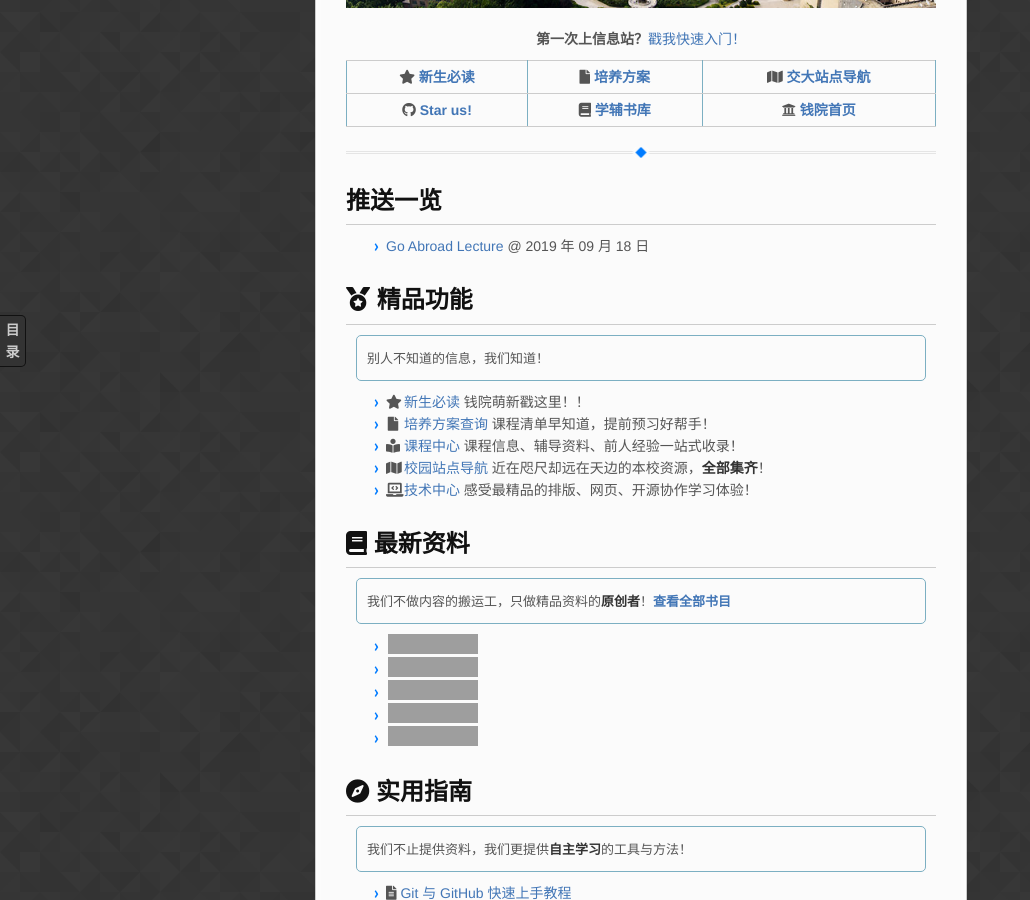
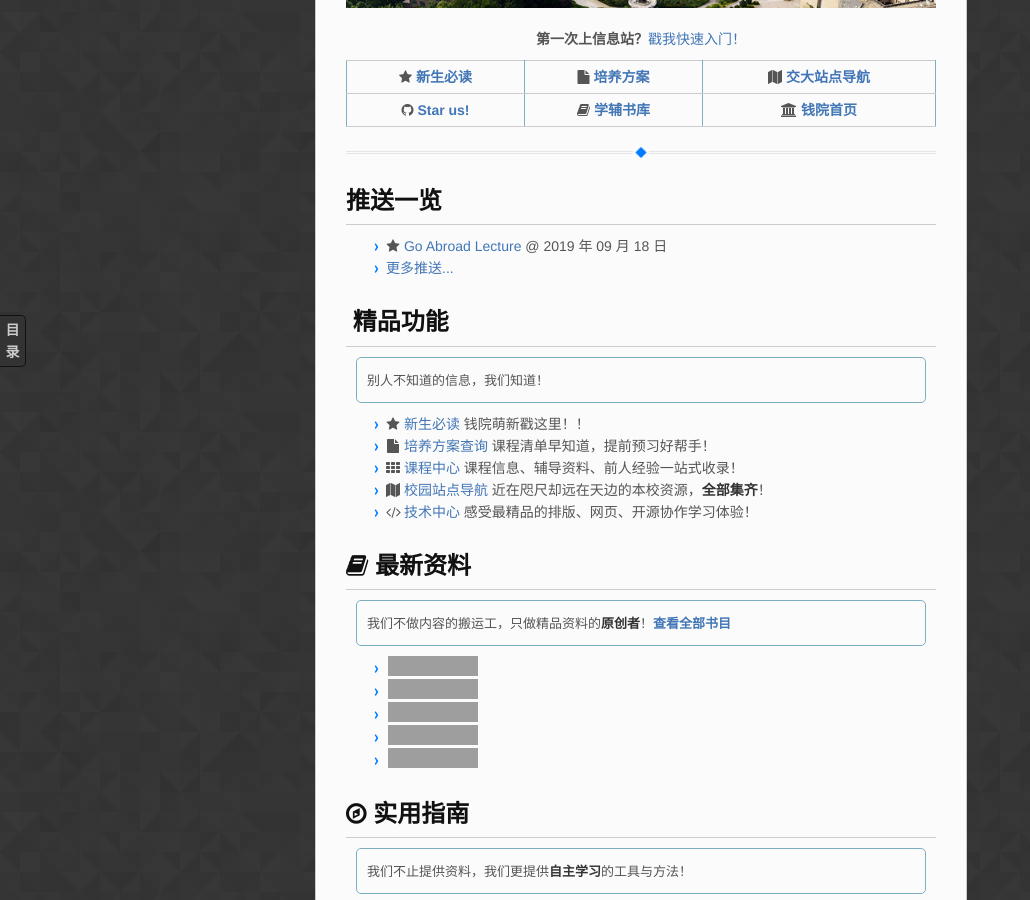
Before and after one commit to qyxf/qyxf.github.io, a Jekyll site: the page built from index.md, in a window 1280 px wide and 900 px high, scrolled down 468 px, cut to the strip 0-900 px from the top of the window. Shown: the whole strip, without its empty margins (0-1030 px from the left). Built offline with Jekyll 4.4.1, drawn with Linux system fonts in a browser that asks for light colours; nearby versions of some CDN libraries; some web fonts are replaced; our own code applies the rules of GitHub Pages for plain Markdown files; comment, search, counter and statistics services are not loaded; grey boxes are pictures that could not be loaded.

Commit message:
Degrade fontawesome to 4.7.0
* to be more convenient using cheat sheet

```diff
--- a/_includes/banner.html
+++ b/_includes/banner.html
@@ -1,10 +1,10 @@
 <div id="banner">
   <div class="menu">
     <ul>
-      <li><a href="/" class="button"><i class="fas fa-home"></i> 学辅首页</a></li>
-      <li id="log"><a href="/log" class="button"><i class="fas fa-file-medical-alt"></i> 维护日志</a></li>
-      <li><a href="/contribution" class="button"><i class="fas fa-users"></i> 我要贡献</a></li>
-      <li id="project-page"><a href="{{ site.github.repository_url }}" class="button"><i class="fab fa-github"></i> 项目页面</a></li>
+      <li><a href="/" class="button"><i class="fa fa-home"></i> 学辅首页</a></li>
+      <li id="log"><a href="/log" class="button"><i class="fa fa-file-text"></i> 维护日志</a></li>
+      <li><a href="/contribution" class="button"><i class="fa fa-users"></i> 我要贡献</a></li>
+      <li id="project-page"><a href="{{ site.github.repository_url }}" class="button"><i class="fa fa-github"></i> 项目页面</a></li>
     </ul>
   </div>
 </div><!-- end banner -->
--- a/_includes/extra-info.html
+++ b/_includes/extra-info.html
@@ -2,24 +2,24 @@
 <blockquote>
     <ul class="fa-ul">
         {% if page.author %}
-        <li><span class="fa-li"><i class="fas fa-pen-nib"></i></span>
+        <li><span class="fa-li"><i class="fa fa-pencil-square-o"></i></span>
             {{ page.author | markdownify }}
         </li>
         {% endif %}
         {% if page.editor %}
-        <li><span class="fa-li"><i class="fas fa-keyboard"></i></span>
+        <li><span class="fa-li"><i class="fa fa-keyboard-o"></i></span>
             {{ page.editor | markdownify }}
         </li>
         {% endif %}
         {% if page.date %}
-        <li><span class="fa-li"><i class="fas fa-clock"></i></span>
+        <li><span class="fa-li"><i class="fa fa-clock-o"></i></span>
             本页面最后修改于 {{ page.date | date:'%Y 年 %m 月 %d 日' }}。
         </li>
         {% endif %}
-        <li><span class="fa-li" id="busuanzi_container_page_pv"><i class="fas fa-eye"></i></span>
-            本页面总阅读量已达 <span id="busuanzi_value_page_pv"><i class="fas fa-spinner fa-spin"></i></span> 次。
+        <li><span class="fa-li" id="busuanzi_container_page_pv"><i class="fa fa-eye"></i></span>
+            本页面总阅读量已达 <span id="busuanzi_value_page_pv"><i class="fa fa-spinner fa-spin"></i></span> 次。
         </li>
-        <li><span class="fa-li"><i class="fas fa-exclamation-triangle"></i></span>
+        <li><span class="fa-li"><i class="fa fa-exclamation-triangle"></i></span>
             {{ site.license_info }}
         </li>
     </ul>
--- a/_includes/footer.html
+++ b/_includes/footer.html
@@ -1,6 +1,6 @@
 <footer>
-    <p><small><a href="/about">{{ site.organization_full }}</a>出品<br>托管于 <a href="https://pages.github.com"><i class="fab fa-github-alt"></i> GitHub Pages</a>
-        并由 <a href="http://jekyllcn.com"><i class="fas fa-vial"></i> Jekyll</a> 强力驱动<br>
-        <small><a href="https://github.com/qyxf/qyxf.github.io/releases"><i class="fas fa-tag"></i> {{ site.version }}</a>　<span id="busuanzi_container_site_pv"><i class="fas fa-eye"></i> <span id="busuanzi_value_site_pv">计算中……</span></span></small>
+    <p><small><a href="/about">{{ site.organization_full }}</a>出品<br>托管于 <a href="https://pages.github.com"><i class="fa fa-github-alt"></i> GitHub Pages</a>
+        并由 <a href="http://jekyllcn.com"><i class="fa fa-flask"></i> Jekyll</a> 强力驱动<br>
+        <small><a href="https://github.com/qyxf/qyxf.github.io/releases"><i class="fa fa-tag"></i> {{ site.version }}</a>　<span id="busuanzi_container_site_pv"><i class="fa fa-eye"></i> <span id="busuanzi_value_site_pv">计算中……</span></span></small>
     </small></p>
 </footer>
--- a/_includes/head.html
+++ b/_includes/head.html
@@ -6,7 +6,7 @@
     <link rel="stylesheet" href="{{ '/assets/css/style.css?v=' | append: site.github.build_revision | relative_url }}">
     <link rel="icon" type="image/png" sizes="32x32" href="assets/images/favicon-32x32.png">
     <link rel="icon" type="image/png" sizes="16x16" href="assets/images/favicon-16x16.png">
-    <link href="https://cdn.bootcss.com/font-awesome/5.10.2/css/all.min.css" rel="stylesheet">
+    <link href="https://cdn.bootcss.com/font-awesome/4.7.0/css/font-awesome.min.css" rel="stylesheet">
     <script src="https://cdn.bootcss.com/jquery/3.3.0/jquery.min.js"></script>
     <script src="/assets/js/shieldsManu.js"></script>
     <script src="/assets/js/main.js"></script>
--- a/index.md
+++ b/index.md
@@ -7,9 +7,9 @@ date: 2019-9-13
 
 <center-banner>第一次上信息站？<a href="/welcome">戳我快速入门！</a></center-banner>
 
-<i class="fas fa-star"></i> [**新生必读**](/intro/life-in-xjtu)|<i class="fas fa-file"></i> [**培养方案**](/program/)|<i class="fas fa-map"></i> [**交大站点导航**](/navigator)
+<i class="fa fa-star"></i> [**新生必读**](/intro/life-in-xjtu)|<i class="fa fa-file"></i> [**培养方案**](/program/)|<i class="fa fa-map"></i> [**交大站点导航**](/navigator)
 :-:|:-:|:-:
-<i class="fab fa-github"></i> [**Star us!**](https://github.com/qyxf/)|<i class="fas fa-book"></i> [**学辅书库**](/BookHub)|<i class="fas fa-university"></i> [**钱院首页**](http://bjb.xjtu.edu.cn/)
+<i class="fa fa-github"></i> [**Star us!**](https://github.com/qyxf/)|<i class="fa fa-book"></i> [**学辅书库**](/BookHub)|<i class="fa fa-university"></i> [**钱院首页**](http://bjb.xjtu.edu.cn/)
 
 ---
 
@@ -17,23 +17,24 @@ date: 2019-9-13
 
 <ul>
   {% for post in site.posts limit:5 %}
-    <li>
+    <li><span class='mono'><i class="fa fa-star"></i></span>
       <a href="{{ post.url }}">{{ post.title }}</a> @ {{ post.date | date:'%Y 年 %m 月 %d 日' }}
     </li>
   {% endfor %}
+  <li><a href="post">更多推送...</a></li>
 </ul>
 
-## <i class="fas fa-medal"></i> 精品功能
+## <i class="fa fa-medal"></i> 精品功能
 > 别人不知道的信息，我们知道！
 
-- <span class='mono'><i class="fas fa-star"></i></span> [新生必读](/intro/life-in-xjtu) 钱院萌新戳这里！！
-- <span class='mono'><i class="fas fa-file"></i></span> [培养方案查询](/program/) 课程清单早知道，提前预习好帮手！
-- <span class='mono'><i class="fas fa-book-reader"></i></span> [课程中心](/course/) 课程信息、辅导资料、前人经验一站式收录！
-- <span class='mono'><i class="fas fa-map"></i></span> [校园站点导航](/navigator) 近在咫尺却远在天边的本校资源，**全部集齐**！
-- <span class='mono'><i class="fas fa-laptop-code"></i></span> [技术中心](/technique/) 感受最精品的排版、网页、开源协作学习体验！
+- <span class='mono'><i class="fa fa-star"></i></span> [新生必读](/intro/life-in-xjtu) 钱院萌新戳这里！！
+- <span class='mono'><i class="fa fa-file"></i></span> [培养方案查询](/program/) 课程清单早知道，提前预习好帮手！
+- <span class='mono'><i class="fa fa-th"></i></span> [课程中心](/course/) 课程信息、辅导资料、前人经验一站式收录！
+- <span class='mono'><i class="fa fa-map"></i></span> [校园站点导航](/navigator) 近在咫尺却远在天边的本校资源，**全部集齐**！
+- <span class='mono'><i class="fa fa-code"></i></span> [技术中心](/technique/) 感受最精品的排版、网页、开源协作学习体验！
 
 
-## <i class="fas fa-book"></i> 最新资料
+## <i class="fa fa-book"></i> 最新资料
 > 我们不做内容的搬运工，只做精品资料的**原创者**！[**查看全部书目**](/BookHub)
 
 - [![005-钱院新生手册-blue](shield)](/BookHub/005.freshman-manual)
@@ -42,15 +43,15 @@ date: 2019-9-13
 - [![002-GRE指南-blue](shield)](/BookHub/002.gre-guide)
 - [![001-TOEFL备考心得-blue](shield)](/BookHub/001.toefl-tips)
 
-## <i class="fas fa-compass"></i> 实用指南
+## <i class="fa fa-compass"></i> 实用指南
 > 我们不止提供资料，我们更提供**自主学习**的工具与方法！
 
-- <i class="fas fa-file-alt"></i> [Git 与 GitHub 快速上手教程](/tutorials/git-github)
-- <i class="fas fa-file-alt"></i> [Git 客户端使用指南](/tutorials/git-client)
-- <i class="fas fa-file-alt"></i> [OneNote 简介](/tutorials/onenote)
-- <i class="fas fa-file-alt"></i> [钱院学辅 LaTeX 讲座](https://github.com/qyxf/lec-on-LaTeX)
-- <i class="fas fa-file-alt"></i> [钱院学辅 LaTeX 安装指导](/tutorials/latex-download)
+- <i class="fa fa-file-alt"></i> [Git 与 GitHub 快速上手教程](/tutorials/git-github)
+- <i class="fa fa-file-alt"></i> [Git 客户端使用指南](/tutorials/git-client)
+- <i class="fa fa-file-alt"></i> [OneNote 简介](/tutorials/onenote)
+- <i class="fa fa-file-alt"></i> [钱院学辅 LaTeX 讲座](https://github.com/qyxf/lec-on-LaTeX)
+- <i class="fa fa-file-alt"></i> [钱院学辅 LaTeX 安装指导](/tutorials/latex-download)
 
-## <i class="fas fa-address-card"></i> 关于我们
+## <i class="fa fa-address-card"></i> 关于我们
 
 钱院学辅的全称为“西安交通大学钱学森书院学生会学业辅导中心”，是钱学森书院学生会下属的学业辅导组织。[**了解我们！**](/about)
```
Also changed, not shown: navigator.md (+10 -10 lines).
